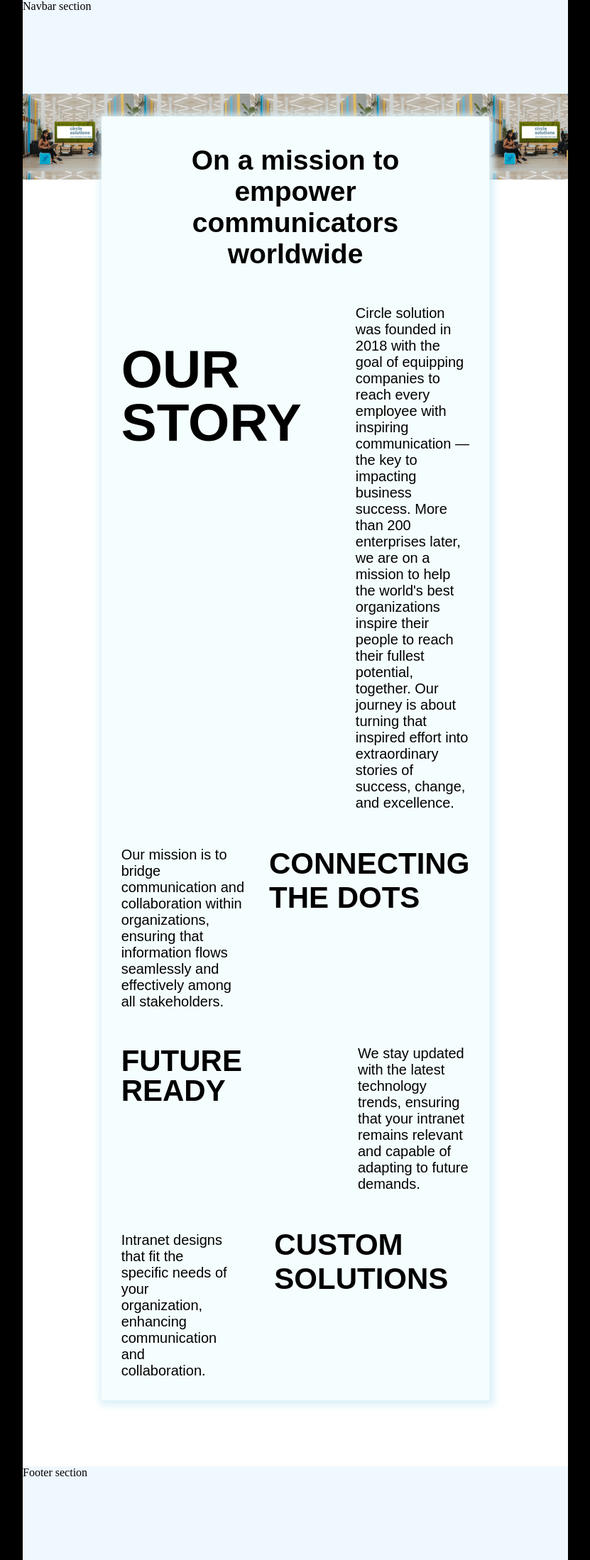
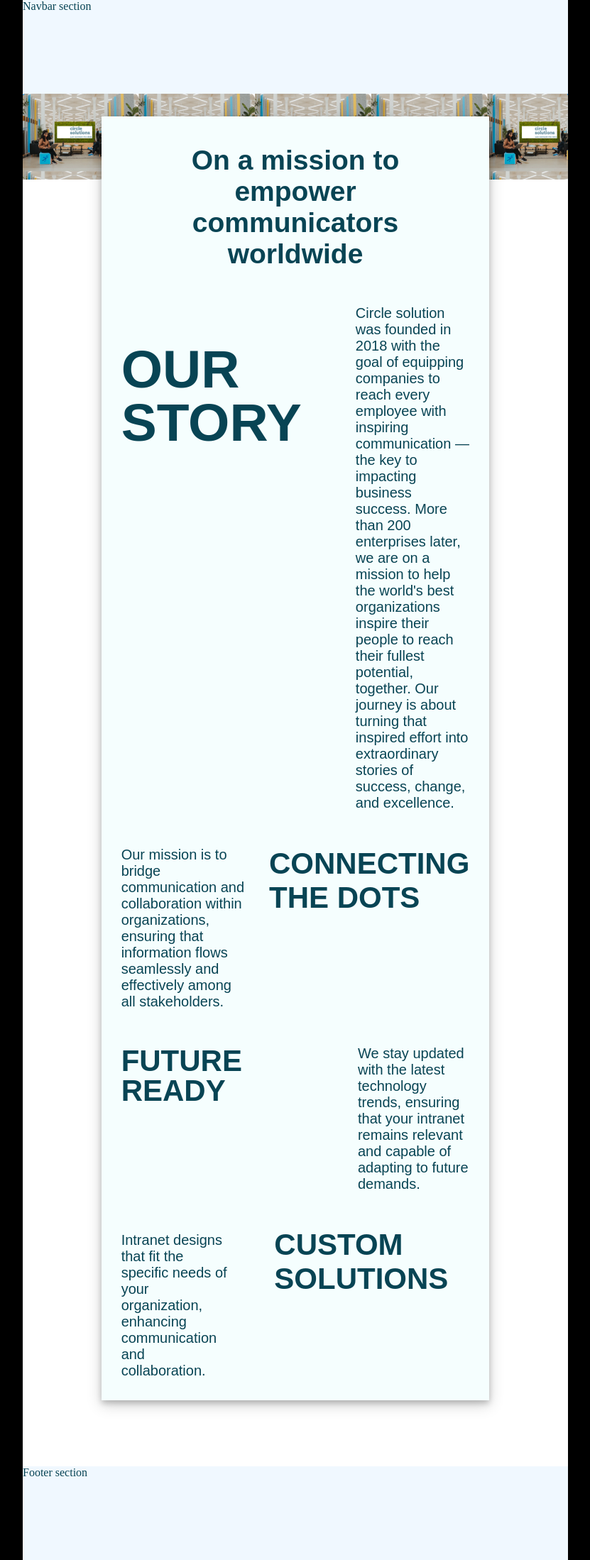
Before and after one commit to Milana-tech/Circle-Solutions-Group-IT1B, a PHP site: page /Milana-tech-Circle-Solutions-Group-IT1B/pages/about-us.html in a window 1280 px wide. Shown: the whole page at 71% size, without its empty margins (224-1055 px from the left). Run offline with PHP 8.4, Linux system fonts and the light colour scheme.

Commit message:
Changed the color of the text in the about page

```diff
--- a/root/css/about.css
+++ b/root/css/about.css
@@ -3,6 +3,7 @@
     display: grid;
     grid-template-columns: 1fr 3fr 1fr;
     background-color: black;
+    color: rgb(8, 68, 84);
 }
 
 .main {
@@ -30,7 +31,7 @@
     bottom: 5.8em;
     font-family: sans-serif;
     padding-top: 40px;
-    box-shadow: 2px 2px 10px 5px rgba(220, 241, 249);
+    box-shadow: 0 4px 8px 0 rgba(0, 0, 0, 0.2), 0 6px 20px 0 rgba(0, 0, 0, 0.19);
 }
 
 .aboutheader {
```
